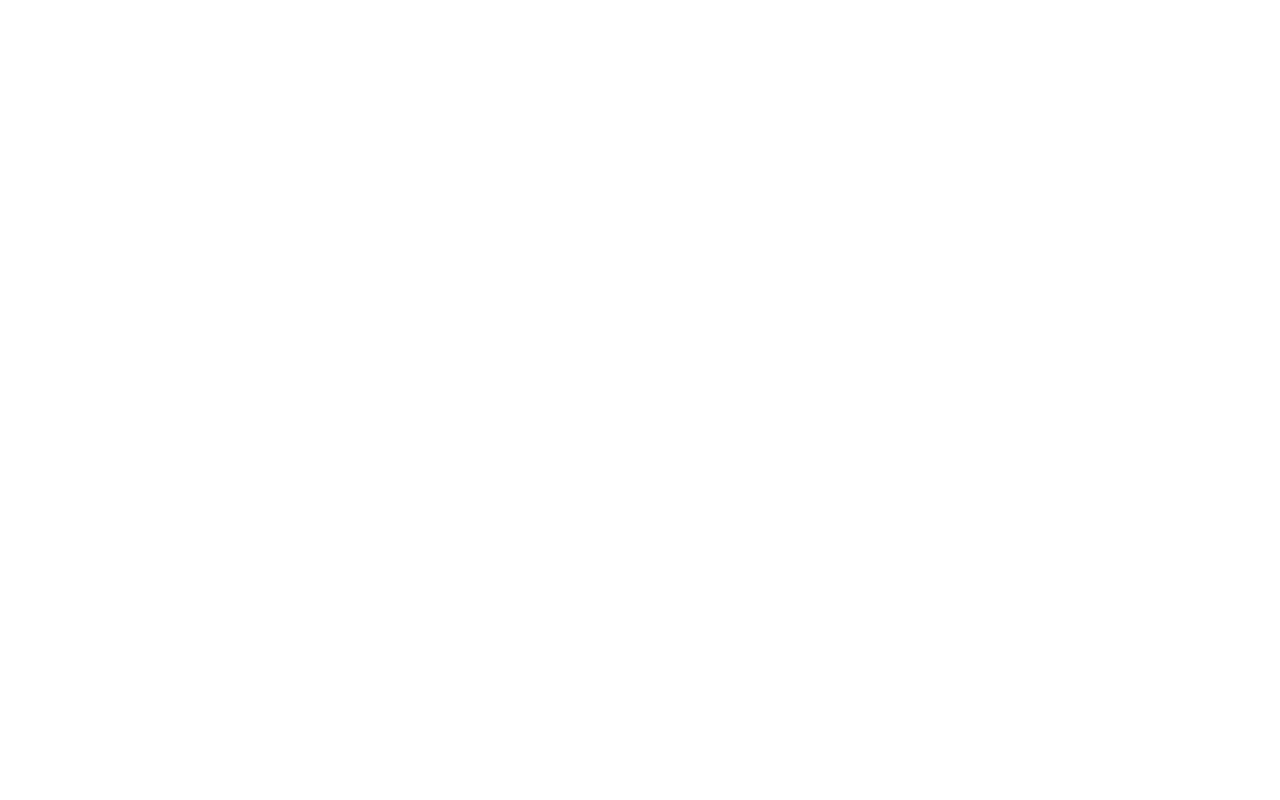
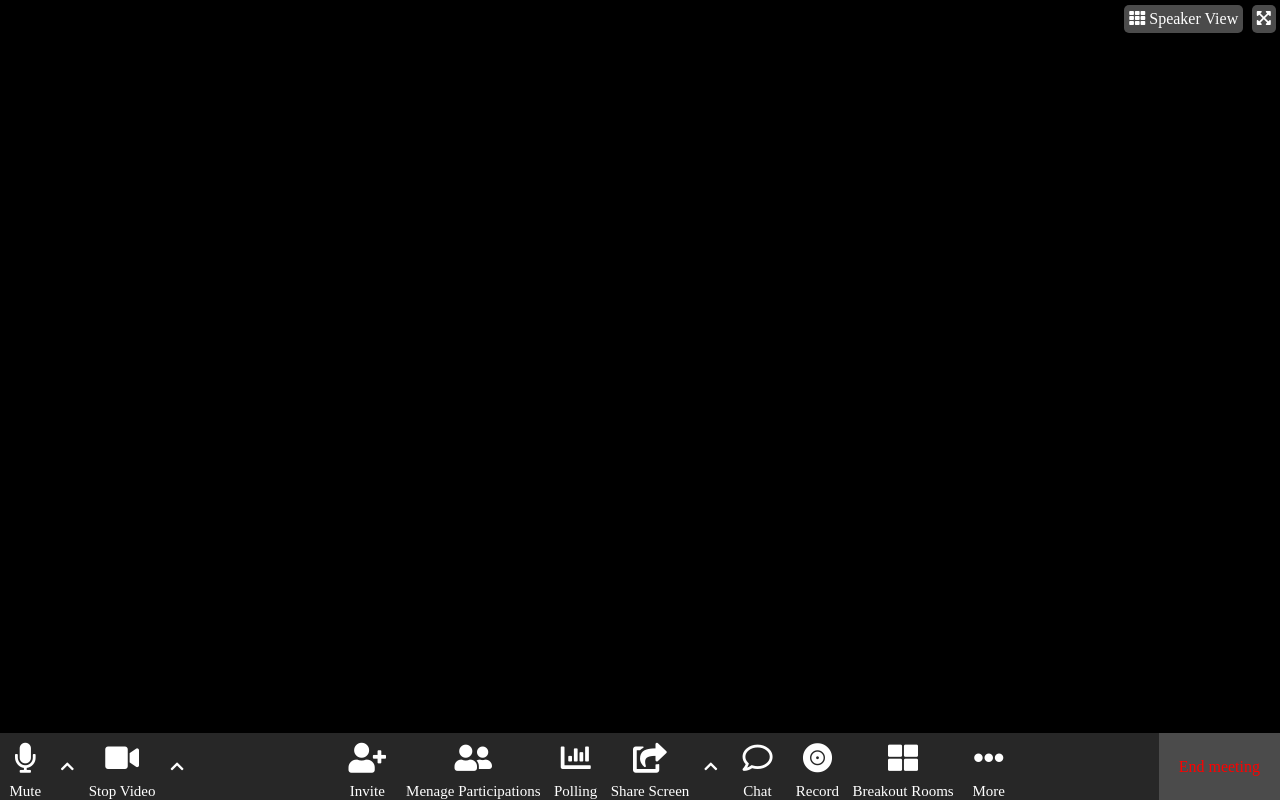
Before and after one commit to pietroline/html-css-zoom, a plain HTML site: page index.html in a window 1280 px wide. Drawn offline with Linux system fonts and the light colour scheme.

Commit message:
aggiunto header e footer

```diff
--- a/css/style.css
+++ b/css/style.css
@@ -3,3 +3,84 @@
     padding: 0;
     box-sizing: border-box;
 }
+
+body{
+    background-color: #000;
+}
+
+.flex{
+    display: flex;
+}
+
+.flex_end{
+    justify-content: flex-end;
+}
+
+.flex_jc_around{
+    justify-content: space-around;
+}
+
+.flex_jc_between{
+    justify-content: space-between;
+}
+
+.flex_jc_center{
+    justify-content: center;
+}
+
+header{
+    position: fixed;
+    top: 0px;
+    width: 100%;
+}
+
+footer{
+    position: fixed;
+    bottom: 0px;
+    width: 100%;
+    background-color: #272727;
+    min-width: 1000px;
+}
+
+.contenuto{
+    width: 160px;
+}
+
+.btn{
+  background-color: #4b4b4b;
+  border-radius: 5px;
+  padding: 5px;
+  color: #fff;
+  margin: 5px 0px;
+}
+
+.box{
+    color: #fff;
+    display: flex;
+    flex-direction: column;
+    justify-content: center;
+    align-items: center;
+    font-size: 15px;
+    padding: 0px 5px;
+}
+
+.box i{
+    font-size: 30px;
+    padding: 10px;
+}
+
+.box.arrow{
+    padding: 0;
+}
+
+.box.arrow i{
+    font-size: 15px;
+    color: #fff;
+}
+
+.btn_grande{
+    align-items: center;
+    padding: 20px;
+    color: red;
+    background-color: #4b4b4b;
+}
--- a/index.html
+++ b/index.html
@@ -9,10 +9,120 @@
 
         <!-- link css -->
         <link rel="stylesheet" href="css/style.css">
+
+        <!-- link font awesome cdn 5.15.4 -->
+        <link rel="stylesheet" href="https://cdnjs.cloudflare.com/ajax/libs/font-awesome/5.15.4/css/all.min.css">
     </head>
 
     <body>
 
+            <header>
+                <div class="contenitore flex flex_end">
+
+                    <div class="contenuto flex flex_jc_around">
+
+                        <div class="speaker_view btn">
+                            <i class="fas fa-th"></i>
+                            Speaker View
+                        </div>
+
+                        <div class="schermo_intero btn">
+                            <i class="fas fa-expand-arrows-alt"></i>
+                        </div>
+
+                    </div>
+
+                </div>
+            </header>
+
+            <main>
+
+            </main>
+
+            <footer class="flex flex_jc_between">
+
+                <nav class="flex nav_left">
+
+                    <div class="box">
+                        <i class="fas fa-microphone"></i>
+                        <div>Mute</div>
+                    </div>
+
+                    <div class="arrow box">
+                        <i class="fas fa-chevron-up"></i>
+                    </div>
+
+
+                    <div class="box">
+                        <i class="fas fa-video"></i>
+                        <div>Stop Video</div>
+                    </div>
+
+                    <div class="arrow box">
+                        <i class="fas fa-chevron-up"></i>
+                    </div>
+
+                </nav>
+
+                <nav class="flex nav_main">
+
+                    <div class="box">
+                        <i class="fas fa-user-plus"></i>
+                        <div>Invite</div>
+                    </div>
+
+                    <div class="box">
+                        <i class="fas fa-user-friends"></i>
+                        <div>Menage Participations</div>
+                    </div>
+
+                    <div class="box">
+                        <i class="fas fa-chart-bar"></i>
+                        <div>Polling</div>
+                    </div>
+
+
+                    <div class="box">
+                        <i class="fas fa-share-square"></i>
+                        <div>Share Screen</div>
+                    </div>
+
+                    <div class="arrow box">
+                        <i class="fas fa-chevron-up"></i>
+                    </div>
+
+
+                    <div class="box">
+                        <i class="far fa-comment"></i>
+                        <div>Chat</div>
+                    </div>
+
+                    <div class="box">
+                        <i class="fas fa-record-vinyl"></i>
+                        <div>Record</div>
+                    </div>
+
+                    <div class="box">
+                        <i class="fas fa-th-large"></i>
+                        <div>Breakout Rooms</div>
+                    </div>
+
+                    <div class="box">
+                        <i class="fas fa-ellipsis-h"></i>
+                        <div>More</div>
+                    </div>
+
+                </nav>
+
+                <div class="flex flex_jc_between">
+                    <div class="btn_grande flex">
+                        End meeting
+                    </div>
+                </div>
+
+
+
+            </footer>
     </body>
 
 </html>
```
